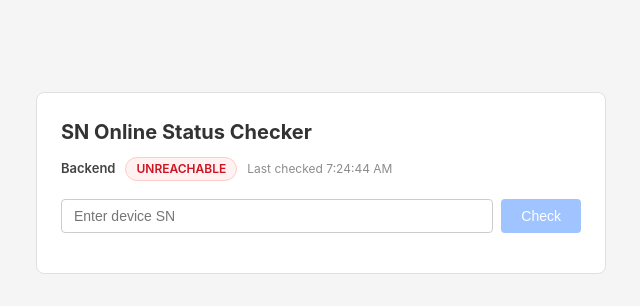
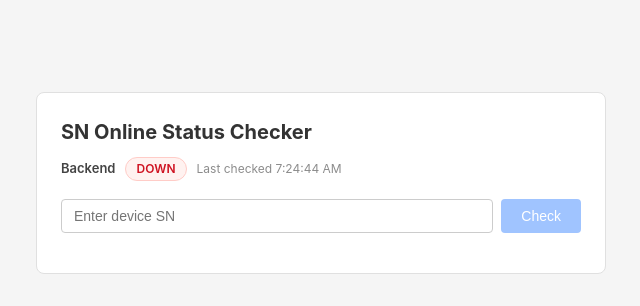
Before and after one commit to ForbiddenR/p-web, a Vue app: page / in a window 1280 px wide. Shown: the top 306 px of the page, without its empty margins (319-959 px from the left). Built offline with nearby package versions, Linux system fonts and the light colour scheme; no server answers.

Commit message:
fix health checking

```diff
--- a/src/api/snService.js
+++ b/src/api/snService.js
@@ -290,7 +290,7 @@ export async function closeConnection(sn) {
 
 /**
  * Get backend actuator health state.
- * @returns {Promise<{ healthy: boolean, status: string }>}
+ * @returns {Promise<{ healthy: boolean, httpStatus: number }>}
  */
 export async function getBackendHealth() {
   const res = await axios.get(HEALTH_PATH, {
@@ -298,10 +298,8 @@ export async function getBackendHealth() {
     validateStatus: () => true,
   })
 
-  const healthy = res.status === 200
-
   return {
-    healthy,
-    status: healthy ? 'UP' : `HTTP ${res.status}`,
+    healthy: res.status === 200,
+    httpStatus: res.status,
   }
 }
--- a/src/components/SnChecker.vue
+++ b/src/components/SnChecker.vue
@@ -72,7 +72,7 @@ const error = ref(null)
 const successMsg = ref(null)
 
 const backendHealthState = ref('checking') // 'checking' | 'up' | 'down'
-const backendHealthStatus = ref(null) // 'UP' | 'DOWN' | ...
+const backendHealthStatus = ref(null) // 'HTTP 200' | 'HTTP 503' | 'UNREACHABLE'
 const backendHealthError = ref(null)
 const backendLastCheckedAt = ref(null)
 
@@ -109,13 +109,19 @@ function showError(message) {
 
 const backendHealthText = computed(() => {
   if (backendHealthState.value === 'checking') return 'Checking...'
-  return backendHealthStatus.value || 'Unknown'
+  return backendHealthState.value === 'up' ? 'UP' : 'DOWN'
 })
 
 const backendHealthTitle = computed(() => {
-  if (backendHealthError.value) return backendHealthError.value
   if (backendHealthState.value === 'checking') return 'Polling /actuator/health'
-  return 'Polling /actuator/health'
+
+  const base = backendHealthStatus.value ? `/actuator/health: ${backendHealthStatus.value}` : 'Polling /actuator/health'
+
+  if (backendHealthError.value) {
+    return `${base} — ${backendHealthError.value}`
+  }
+
+  return base
 })
 
 const backendLastCheckedLabel = computed(() => {
@@ -129,7 +135,7 @@ async function refreshBackendHealth() {
 
     if (healthPollCancelled) return
 
-    backendHealthStatus.value = res.status
+    backendHealthStatus.value = `HTTP ${res.httpStatus}`
     backendHealthError.value = null
     backendHealthState.value = res.healthy ? 'up' : 'down'
   } catch (err) {
@@ -271,8 +277,7 @@ h2 {
   border-color: #b7eb8f;
 }
 
-.backend-health__badge.down,
-.backend-health__badge.error {
+.backend-health__badge.down {
   background: #fff2f0;
   color: #cf1322;
   border-color: #ffccc7;
```
